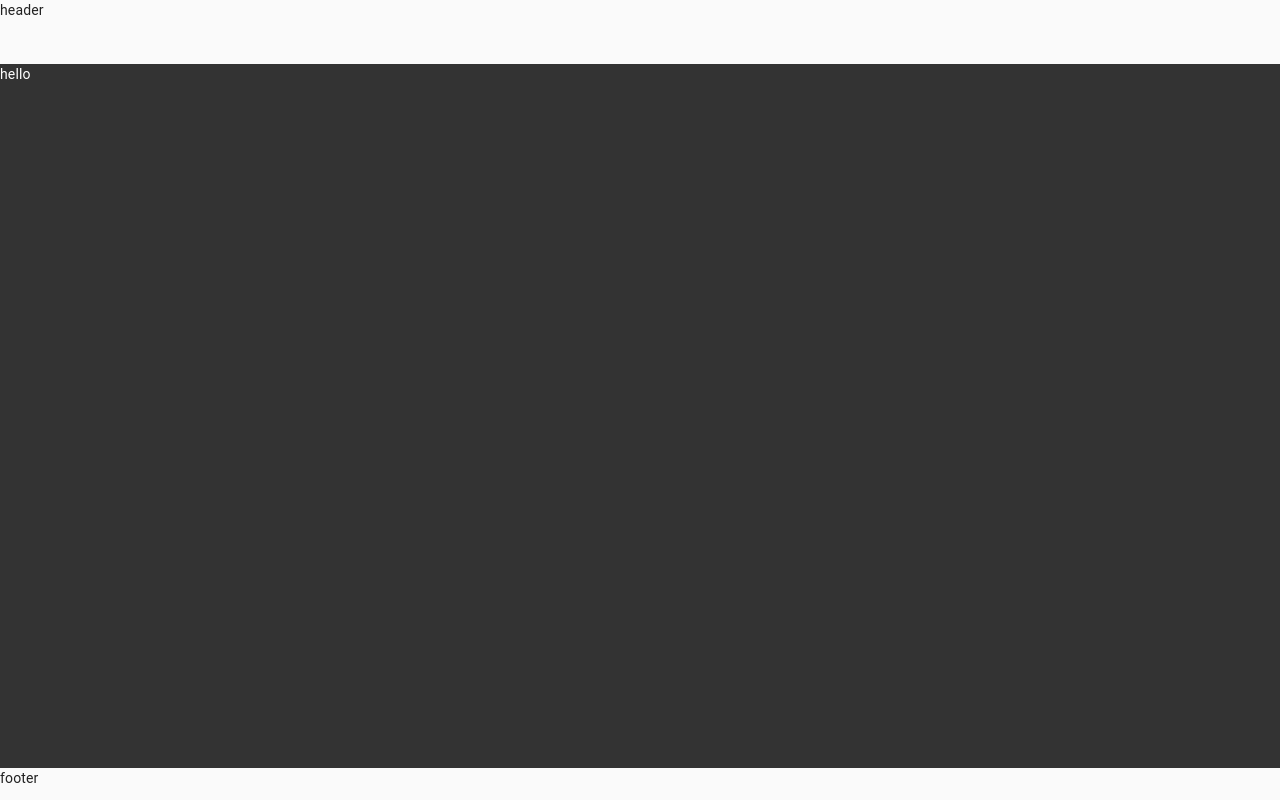
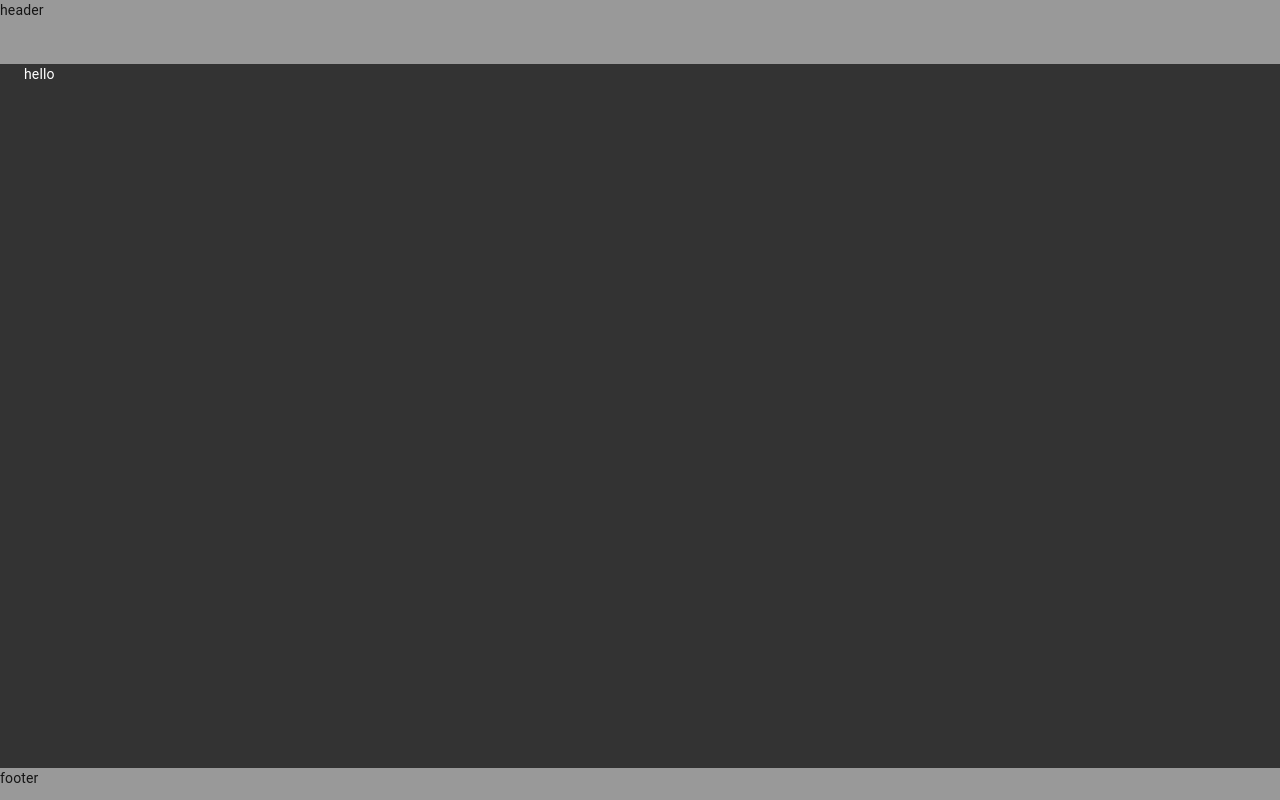
Before and after one commit to milligramme/react-app-dashboard, a React (Create React App) app: page / in a window 1280 px wide. Built offline with nearby package versions, Linux system fonts and the light colour scheme.

Commit message:
update template with MuiContainer

```diff
--- a/src/components/templates/MainTemplate/classes.module.css
+++ b/src/components/templates/MainTemplate/classes.module.css
@@ -2,6 +2,7 @@
   height: 100%;
   width: 100%;
   min-width: fit-content;
+  background-color: #666;
 }
 
 .LayoutContainer {
@@ -12,8 +13,10 @@
 
 .LayoutHeader {
   height: 64px;
+  background-color: #999;
 }
 
 .LayoutFooter {
   height: 32px;
+  background-color: #999;
 }
--- a/src/components/templates/MainTemplate/index.tsx
+++ b/src/components/templates/MainTemplate/index.tsx
@@ -1,4 +1,6 @@
 import React from "react";
+
+import { Container } from "@material-ui/core";
 
 import classes from "./classes.module.css";
 
@@ -7,9 +9,9 @@ const MainTemplate: React.FunctionComponent = ({ children }) => (
     <header className={classes.LayoutHeader}>
       header
     </header>
-    <div className={classes.LayoutContainer}>
+    <Container fixed={true} maxWidth="lg" className={classes.LayoutContainer}>
       {children}
-    </div>
+    </Container>
     <footer className={classes.LayoutFooter}>
       footer
     </footer>
```
